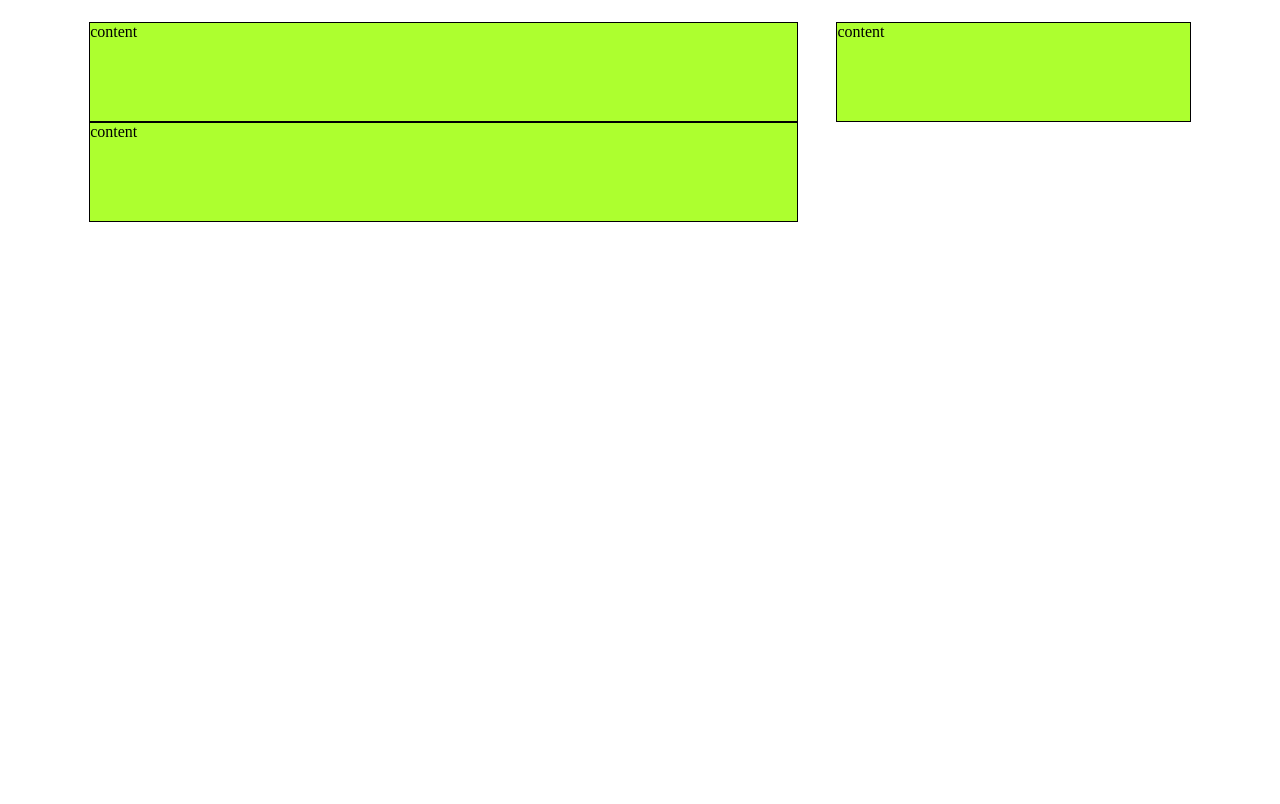
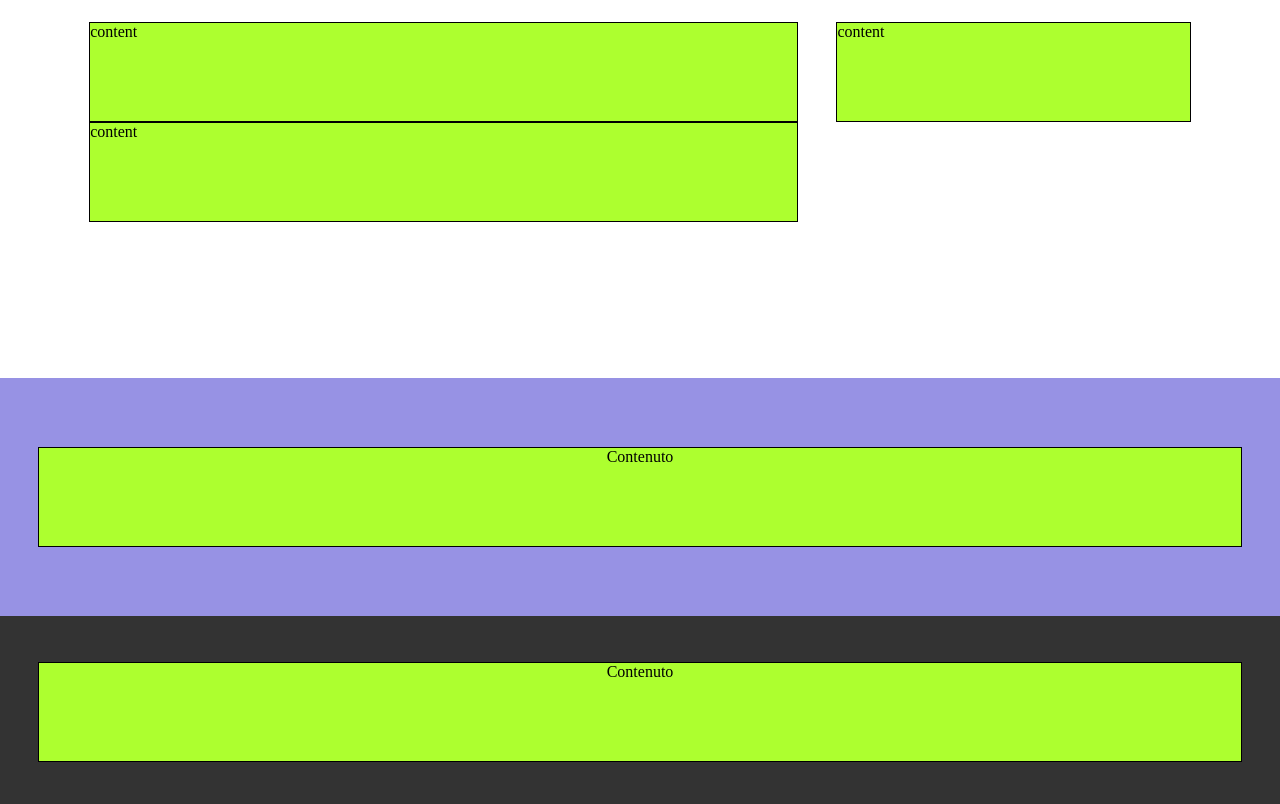
Before and after one commit to MassimoPeruga/htmlcss-responsive-layout, a plain HTML site: page index.html in a window 1280 px wide. Shown: the part 2204-3008 px from the top of the page. Before the commit the page ends 2582 px from the top, so only its background shows below. Drawn offline with Linux system fonts and the light colour scheme.

Commit message:
feat: footer

```diff
--- a/CSS/style.css
+++ b/CSS/style.css
@@ -183,11 +183,29 @@ header .flex {
 
 /* Sezione About Us */
 
+/* ==========================
+   Sezione Get Started
+   ========================== */
+#get-started {
+    background-color: var(--viola);
+    text-align: center;
+    padding: 4.3125rem 0;
+}
+
+/* Sezione Get Started */
+
 /* Contenuto Principale */
 
 /* ==========================
    Footer
    ========================== */
+footer {
+    background-color: #333333;
+    text-align: center;
+    padding-top: 2.875rem;
+    padding-bottom: 2.625rem;
+}
+
 /* Footer */
 
 /* ==========================
--- a/index.html
+++ b/index.html
@@ -97,8 +97,21 @@
         </section>
         <!-- /Sezione About Us -->
 
+        <!-- Sezione Get Started -->
+        <section id="get-started">
+            <div class="contenitore debug">Contenuto</div>
+        </section>
+        <!-- /Sezione Get Started -->
+
     </main>
     <!-- /Contenuto Principale -->
+
+    <!-- Footer -->
+    <footer>
+        <div class="contenitore debug">Contenuto</div>
+    </footer>
+    <!-- /Footer -->
+
 </body>
 
 </html>
```
